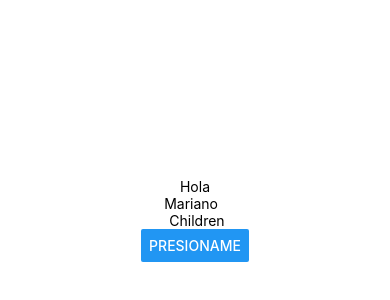
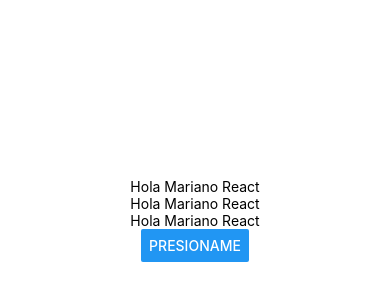
Before and after one commit to MarianoOrduna/PM192, a React Native app in the folder my-blank/: screen / in a window 390 px wide. Shown: the part 202-502 px from the top of the page. Built offline with nearby package versions, Linux system fonts and the light colour scheme.

Commit message:
Practica 5 final

```diff
--- a/my-blank/App.js
+++ b/my-blank/App.js
@@ -1,19 +1,22 @@
 /* Zona 1 importaciones */
 import { StatusBar } from 'expo-status-bar';
 import { StyleSheet, Text, View,Button } from 'react-native';
+import React,{useState} from 'react';
+const Texto=()=>{
 
-const Texto=(props)=>{
-  const{children}=props
-  return(<Text>{children}</Text>)
+  const[contenido,setContenido]=useState('Hola Mariano React')
+  const actualizarTexto=()=>{setContenido('Estado Actualizado')
+  }
+  return(<Text onPress={actualizarTexto}>{contenido}</Text>)
 }
 
 /* Zona 2 Main */
 export default function App() {
   return (
     <View style={styles.container}>
-      <Texto > Hola </Texto>
-      <Texto >Mariano  </Texto>
-      <Texto > Children</Texto>
+      <Texto >  </Texto>
+      <Texto >  </Texto>
+      <Texto > </Texto>
       <Button title="Presioname"> </Button>
       <StatusBar style="auto" />
     </View>
```
